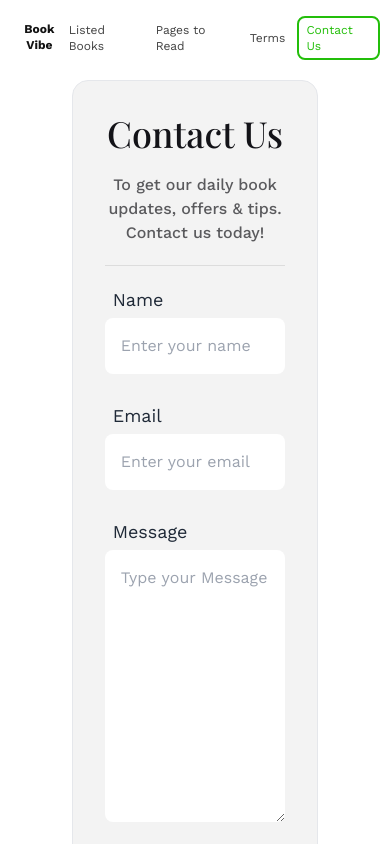
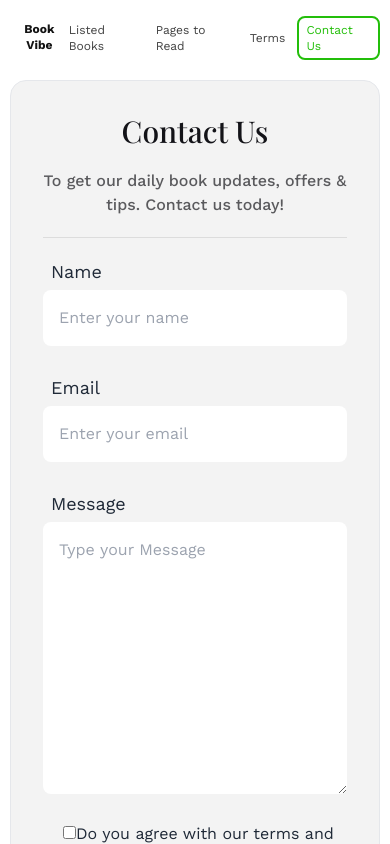
Before and after one commit to khaledshuvo/book-hive-project, a React (Vite) app: page /contact-us in a window 390 px wide. Shown: the top 844 px of the page. Built offline with nearby package versions, Linux system fonts and the light colour scheme; a web font is replaced by a local one.

Commit message:
mobile responsive done without rechart page

```diff
--- a/src/components/Hero.jsx
+++ b/src/components/Hero.jsx
@@ -6,7 +6,7 @@ const Hero = () => {
     <div className="hero">
       <div className="grid grid-cols-3 bg-[#1313130D] rounded-3xl px-[20px] lg:px-[120px] py-[20px] lg:py-[80px] gap-5 lg:gap-20 mb-16 lg:mb-24">
         <div className="col-span-2 flex flex-col justify-center items-start gap-5 lg:gap-12">
-          <h4 className="font-play text-[#131313] text-[30px] lg:text-[56px] font-bold">
+          <h4 className="font-play text-[#131313] text-[25px] lg:text-[56px] font-bold">
             Books to freshen up your bookshelf
           </h4>
           <Link to="/listed-books">
--- a/src/pages/ContactUs.jsx
+++ b/src/pages/ContactUs.jsx
@@ -11,7 +11,7 @@ const ContactUs = () => {
   const handleSubmit = event => {
     event.preventDefault();
     if (!isChecked) {
-      toast .error('Please check on the Terms and Conditions field.');
+      toast.error('Please check on the Terms and Conditions field.');
       return;
     }
     //     const user = { name: name, email: email, message: message };
@@ -21,9 +21,9 @@ const ContactUs = () => {
     <div className="">
       <form
         onSubmit={event => handleSubmit(event)}
-        className="flex flex-col mt-5 w-2/3 border rounded-2xl mx-auto bg-[#1313180D] my-8 p-8 text-center"
+        className="flex flex-col mt-5 w-full lg:w-2/3 border rounded-2xl mx-auto bg-[#1313180D] my-8 p-8 text-center"
       >
-        <h3 className="text-[#131318] text-4xl font-medium font-play">
+        <h3 className="text-[#131318] text-3xl lg:text-4xl font-medium font-play">
           Contact Us
         </h3>
         <h3 className="text-[#5a5a5d] text-base font-medium py-5 mb-5 border-b border-[#1313181A]">
@@ -71,8 +71,8 @@ const ContactUs = () => {
       </form>
       {isSubmit && (
         <div className="fixed top-0 bottom-0 right-0 left-0 z-10 h-screen w-full flex justify-center items-center bg-[#8EDF6E]">
-          <div className="h-1/3 w-1/2 py-12 px-10 bg-white rounded-xl text-center">
-            <h4 className="text-[#131318] text-3xl font-medium font-play mb-10">
+          <div className="h-2/3 lg:h-1/3 w-2/3 lg:w-1/2 py-5 lg:py-12 px-5 lg:px-10 bg-white rounded-xl text-center">
+            <h4 className="text-[#131318] text-2xl lg:text-3xl font-medium font-play mb-10">
               You have submitted the form successfully!
             </h4>
             <p className="text-lg mb-3 text-left">
```
